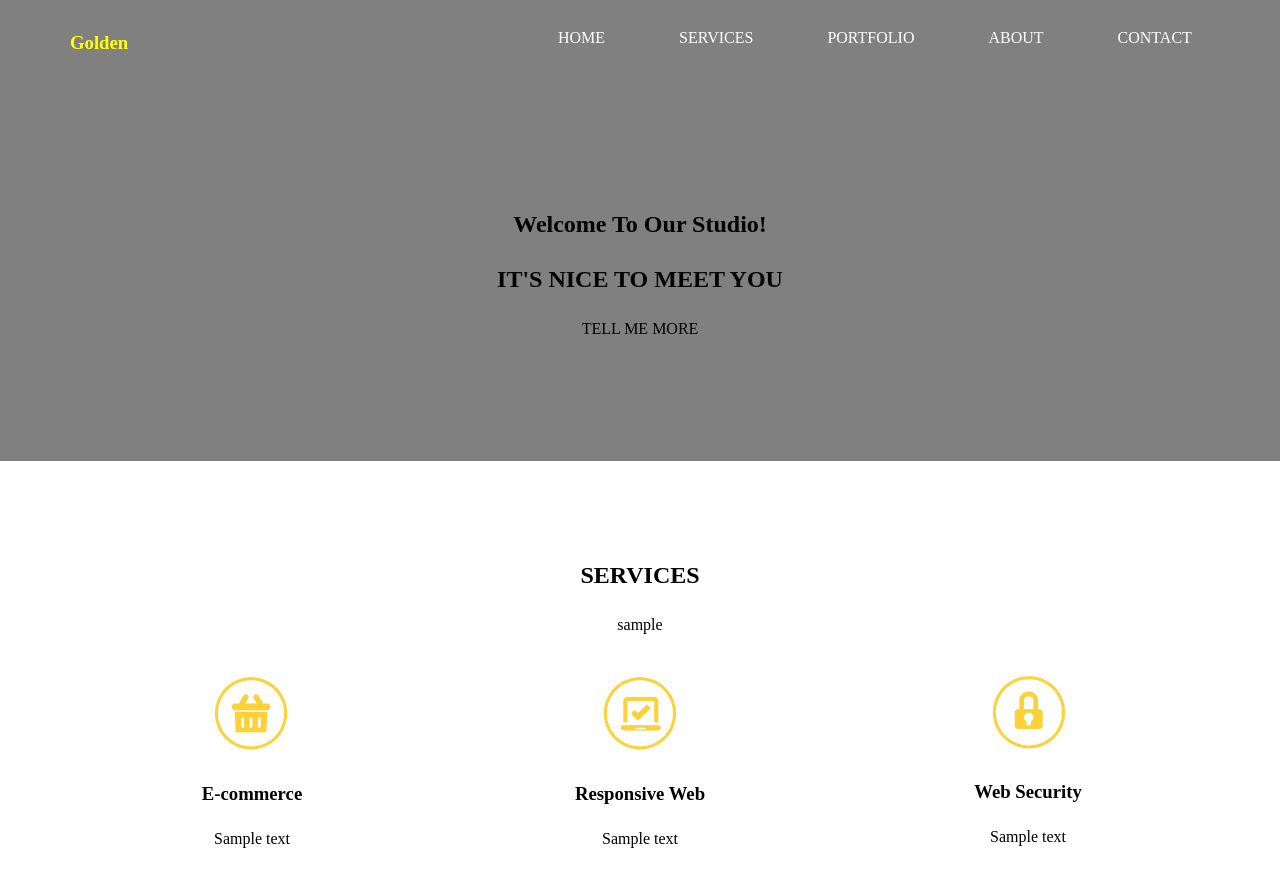
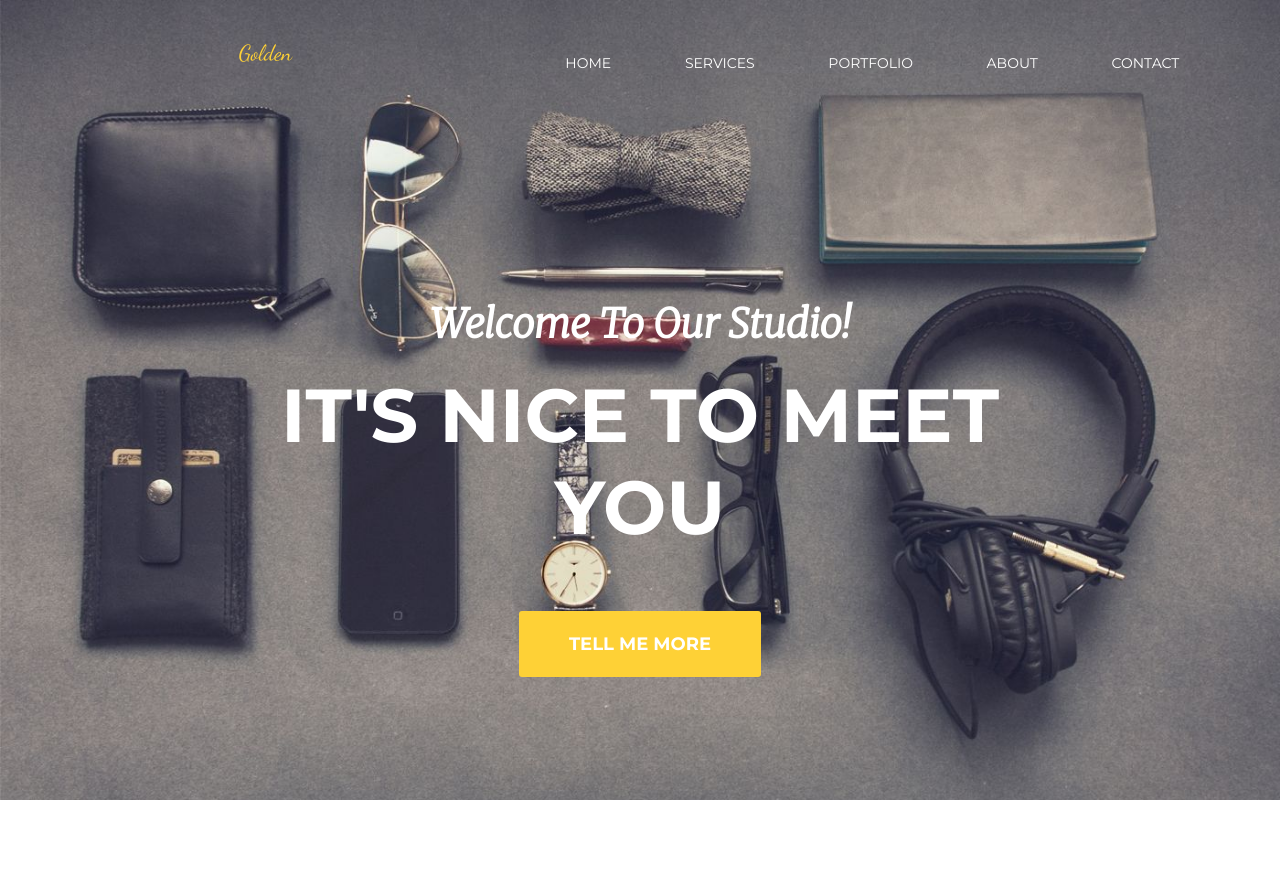
Before and after one commit to Cinamon88/Project4.6, a website: page index.html in a window 1280 px wide. Shown: the top 890 px of the page. Drawn offline with Linux system fonts and the light colour scheme; files whose address does not match are found by name.

Commit message:
Add <header> & style nav splash

```diff
--- a/index.html
+++ b/index.html
@@ -4,16 +4,20 @@
         <meta charset="utf-8">
         <meta name="viewport" content="width=device-width, initial-scale=1.0">
         <title>Project 4.6</title>
+        <link rel="stylesheet" href="https://fonts.googleapis.com/css?family=Montserrat|Dancing Script">
+        <link rel="stylesheet" href="https://fonts.googleapis.com/css2?family=Montserrat:wght@700&display=swap">
+        <link rel="stylesheet" href="https://fonts.googleapis.com/css2?family=Merriweather:ital,wght@1,300&display=swap">
         <link rel="stylesheet" href="https://use.fontawesome.com/releases/v6.0.0/css/all.css">
         <link rel="stylesheet" href="vendor/bootstrap-grid.css">
         <link rel="stylesheet" href="css/style.css">
     </head>
     <body>
+        <header>
             <nav class="navigation">
                 <div class="container">
                     <div class="row">
                         <div class="col-4">
-                        <h3>Golden</h3>
+                            <p>Golden</p>
                         </div>
                         <div class="col-8">
                             <ul>
@@ -37,16 +41,14 @@
                     </div>
                 </div>
             </nav>
-
             <section class="splash">
-            <div class="container">
-                <div class="row">
+                <div class="splash-inner">
                     <h2>Welcome To Our Studio!</h2>
                     <h1>IT'S NICE TO MEET YOU</h1>
-                    <a class="button">TELL ME MORE</a>
-                </div>
+                    <a href="#" class="button">TELL ME MORE</a>
                 </div>
             </section>
+        </header>
         <section class="services">
             <div class="container">
                 <div class="row">
@@ -105,7 +107,7 @@
                     <div class="col-sm-6 col-lg-4">
                         <div class="card">
                             <div class="card-image">
-                                <img src="images/ask-Runner\Project4.6\images\portfolio2.png" alt="portfolio">
+                                <img src="images/portfolio2.png" alt="portfolio">
                             </div>
                             <div class="card-body">
                                 <h5>sample</h5>
--- a/sass/style.scss
+++ b/sass/style.scss
@@ -1,9 +1,22 @@
 /* Global */
+
+*, *::before, *::after {
+    box-sizing: border-box;
+}
+
 body {
     margin: 0;
-    font-size: 16px;
-    line-height: 1.5;
-    background-color: black;
+    text-align: center;
+}
+
+header {
+    background-image: url('/images/background_img.jpg');
+    height: 100vh;
+    position: relative;
+    background-position: center center;
+    background-size: cover;
+    background-attachment: fixed;
+    background-position-y: top;
 }
 
 .container {
@@ -12,19 +25,19 @@ body {
     margin: 0 auto;
 }
 
-p {
-    text-align: center;
-    padding-bottom: 20px;
-}
 
 /* Navigation */
 .navigation {
-    background-color: grey;
-    padding: 10px;
+    padding: 40px;
+    font-family: "Montserrat", serif;
+    font-size: 14px;
 }
 
-.navigation h3 {
-    color: yellow;
+.navigation p {
+    color:#FED136;
+    font-family: "Dancing Script", serif;
+    font-size: 22px;
+    margin: 0;
 }
 
 .navigation li {
@@ -38,21 +51,45 @@ p {
     color: white;
 }
 
-
 /* Splash */
 
-.splash {
-    background-color: grey;
-    padding-top: 120px;
-    padding-bottom: 120px;
-    text-align: center;
+.splash-inner {
+    padding-top: 140px;
+    margin: auto;
+    max-width: 70%;
+    color: white;
 }
 
+.splash-inner h2 {
+    font-size: 40px;
+    font-family: "Merriweather", serif;
+    margin-bottom: 0;
+}
 
+.splash-inner h1 {
+    font-size: 75px;
+    font-family: "Montserrat", serif;
+    font-weight: 700px;
+    margin-top: 20px;
+    margin-bottom: 80px;
+}
+
+.splash-inner a {
+    min-width: 100px;
+    padding: 22px 50px 22px 50px;
+    border-radius: 3px;
+    font-size: 18px;
+    font-weight: 700;
+    font-family: "Montserrat", serif;
+    text-align: center;
+    text-decoration: none;
+    cursor: pointer;
+    background-color: #FED136;
+    color: white;
+}
 
 /* Services */
 .services {
-    background-color: white;
     padding-top: 96px;
     padding-bottom: 96px;
     text-align: center;
@@ -72,7 +109,6 @@ p {
 .page-footer {
     display: flex;
     color: black;
-    background-color: white;
     font-size: 20px;
 }
 
```
Also changed, not shown: css/style.css, images/background_img.jpg (added), images/splash.png (deleted), 1 other file. Lines whose indentation alone changed are shown as unchanged.
